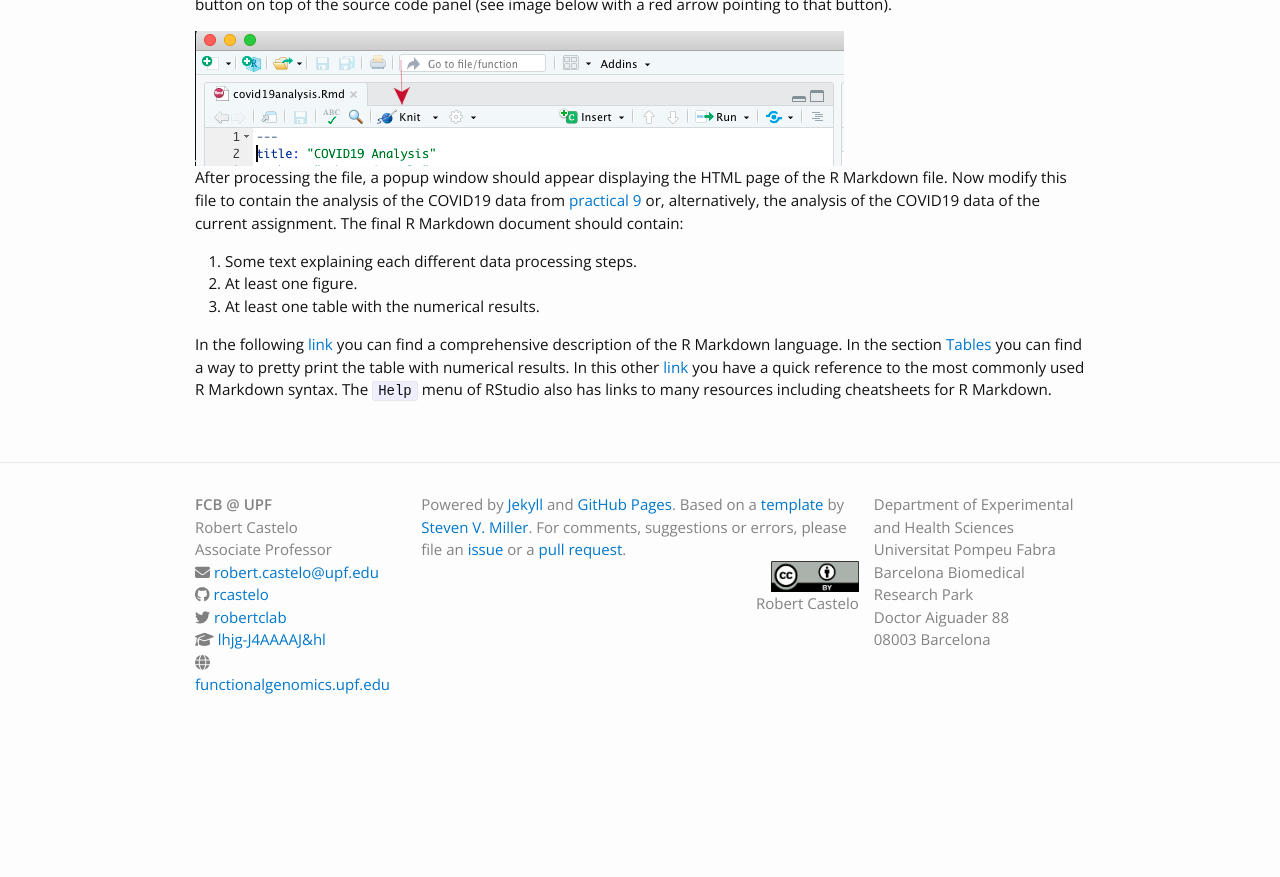
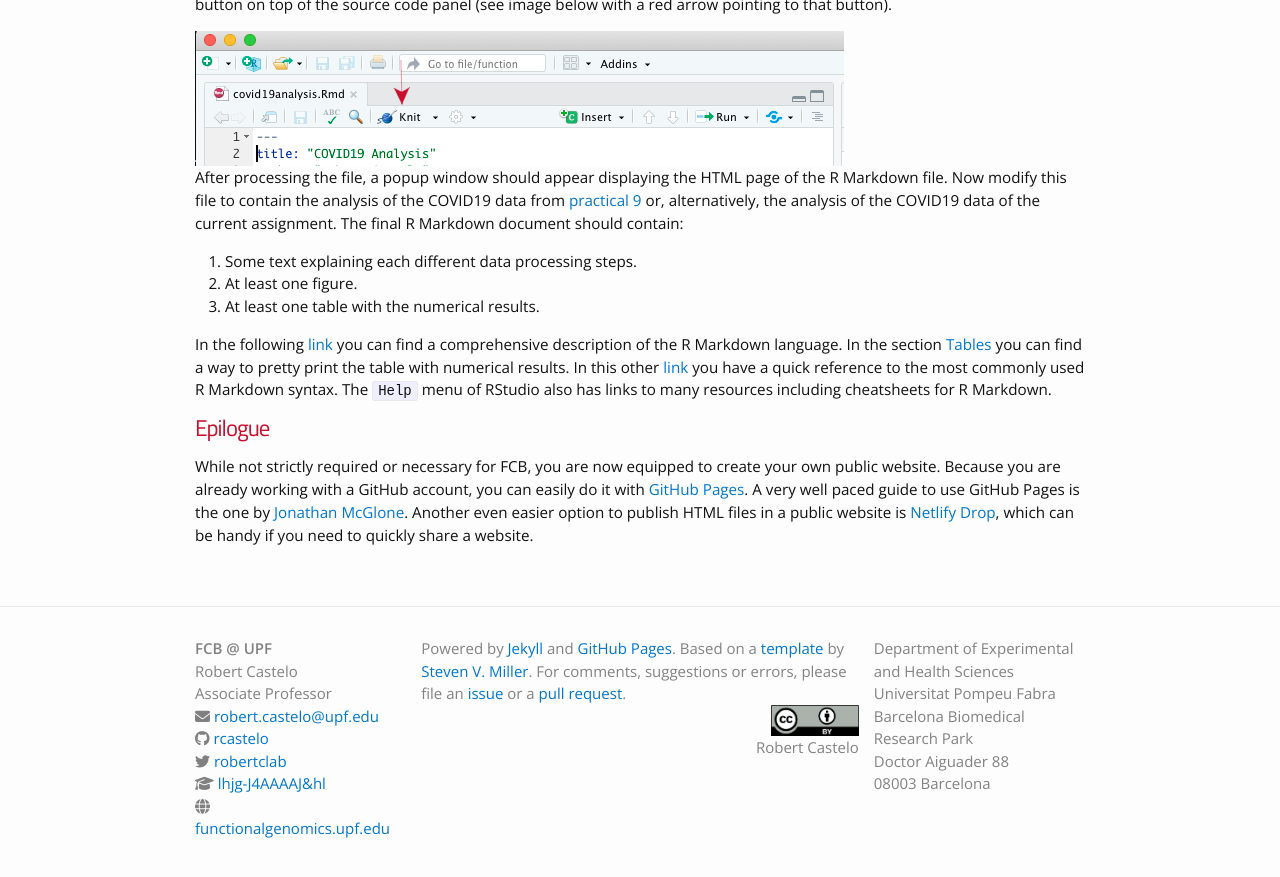
Before and after one commit to funcompbio/funcompbio.github.io, a Jekyll site: the page built from practical10/practical10.md, in a window 1280 px wide and 900 px high, scrolled down 2504 px. Shown: the top 877 px of the window. Built offline with Jekyll 4.4.1, drawn with Linux system fonts in a browser that asks for light colours; nearby versions of some CDN libraries; before the commit the page ends 3260 px from its top, so only the background shows below that.

Commit message:
Updated practical 10.

```diff
--- a/practical10/practical10.html
+++ b/practical10/practical10.html
@@ -73,3 +73,5 @@ h1 {
 <li>At least one table with the numerical results.</li>
 </ol>
 <p>In the following <a href="https://rmarkdown.rstudio.com/lesson-1.html">link</a> you can find a comprehensive description of the R Markdown language. In the section <a href="https://rmarkdown.rstudio.com/lesson-7.html">Tables</a> you can find a way to pretty print the table with numerical results. In this other <a href="https://rmarkdown.rstudio.com/authoring_basics.html">link</a> you have a quick reference to the most commonly used R Markdown syntax. The <code>Help</code> menu of RStudio also has links to many resources including cheatsheets for R Markdown.</p>
+<h1 id="epilogue">Epilogue</h1>
+<p>While not strictly required or necessary for FCB, you are now equipped to create your own public website. Because you are already working with a GitHub account, you can easily do it with <a href="https://pages.github.com">GitHub Pages</a>. A very well paced guide to use GitHub Pages is the one by <a href="http://jmcglone.com/guides/github-pages">Jonathan McGlone</a>. Another even easier option to publish HTML files in a public website is <a href="https://app.netlify.com/drop">Netlify Drop</a>, which can be handy if you need to quickly share a website.</p>
```
